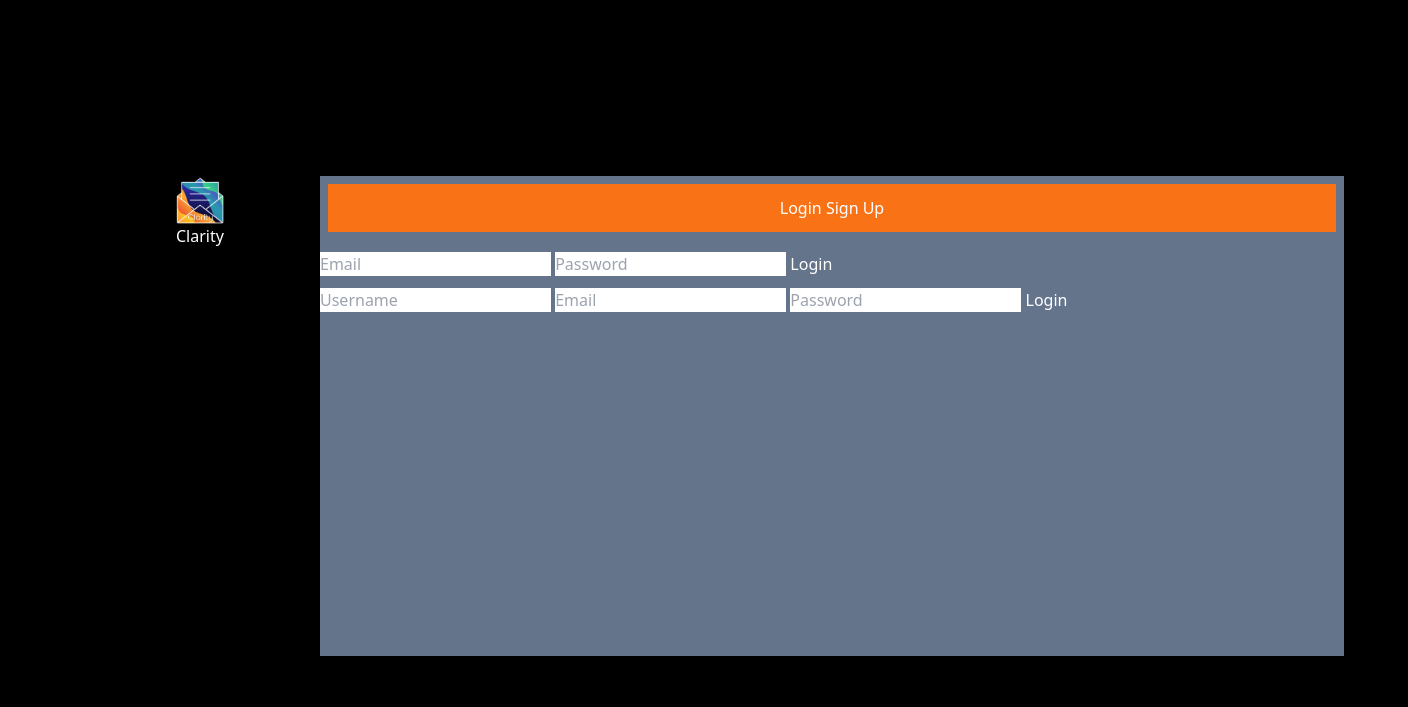
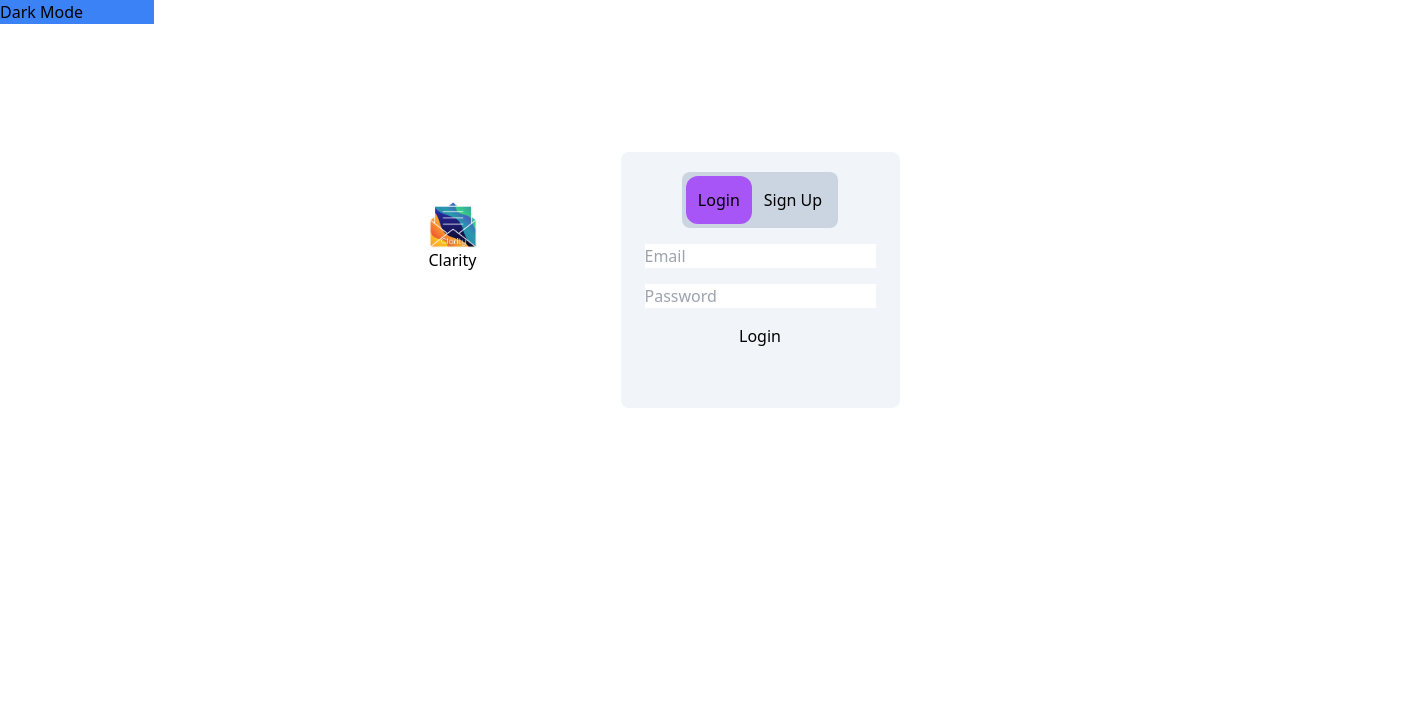
Before and after one commit to anon-public/Clarity_login_page_Tailwind_CSS, a website built with Vite: page index.html in a window 1280 px wide. Shown: the whole page, 1408 px wide, since content can reach past the window. Built offline with nearby package versions, Linux system fonts and the light colour scheme.

Commit message:
Toggle full set up

```diff
--- a/index.html
+++ b/index.html
@@ -8,30 +8,36 @@
     <link href="/input.css" rel="stylesheet">
 </head>
 <body>
-    <div class="container flex mt-[8rem] ml-[8rem] ">
+    <header>
+        <nav class=" inline-block bg-blue-500 top-12 justify-end w-[12vw]">
+            <button type="submit">Dark Mode</button>
+        </nav>
+    </header>
+    <div class="container flex mt-[8rem] mx-auto justify-center gap-24 ">
+
         <div class="left m-12 ">
             <img src="/PIXEL WORLD-fotor-bg-remover-20250919232239.png" alt="logo" class="w-12 h-12" >
             <h1> Clarity </h1>
         </div>
-        <div class="right  flex flex-col  gap-3 m-12 bg-slate-500 w-[80vw] h-[60vh] ">
-            <div class="toggle bg-orange-500 text-center p-3 m-2">
-                <button id="TGlogin">Login</button>
-                <button id="TGsign">Sign Up</button>
+        <div class="right  flex flex-col  gap-1 bg-slate-100 rounded-lg p-4 items-center h-[16rem]">
+            <div class="toggle flex bg-slate-300 text-center p-1  m-1 rounded-lg w-17">
+                <button class="bg-purple-500  rounded-xl p-3 transition-colors duration-300"  id="TGlogin">Login</button>
+                <button class=" rounded-xl p-3  transition-colors duration-300" id="TGsign">Sign Up</button>
 
             </div>
-                            <div id="logincontent">
+                <div id="logincontent" class="block ">
                     <form action="/login" method="post">
-                        <input type="text" name="email" placeholder="Email" required>
-                        <input type="password" name="password" placeholder="Password" required>
-                        <button type="submit">Login</button>
+                        <p><input type="text" name="email" placeholder="Email" required></p>
+                       <p> <input type="password" name="password" placeholder="Password" required></p>
+                        <p><button type="submit">Login</button></p>
                     </form>
                 </div>
-                <div id="signcontent">
+                <div id="signcontent" class="hidden ">
                     <form action="/login" method="post">
-                        <input  type="text" name="username" placeholder="Username" required>
-                        <input type="text" name="email" placeholder="Email" required>
-                        <input type="password" name="password" placeholder="Password" required>
-                        <button type="submit">Login</button>
+                        <p><input  type="text" name="username" placeholder="Username" required></p>
+                        <p><input type="text" name="email" placeholder="Email" required></p>
+                        <p><input type="password" name="password" placeholder="Password" required></p>
+                        <p><button type="submit">Login</button></p>
                     </form>
                 </div>
         </div>
--- a/input.css
+++ b/input.css
@@ -3,6 +3,10 @@
 @tailwind utilities;
 
 body{
-    background-color: #000000;
-    color: #ffffff;
+    background-color: #ffffff;
+    color: #000000;
 }
+p{
+    padding: 8px;
+    text-align: center;
+}
--- a/scripts.js
+++ b/scripts.js
@@ -5,15 +5,26 @@ let TGsign = document.getElementById("TGsign");
 let signContent = document.getElementById("signcontent");
 let loginContent = document.getElementById("logincontent");
 
+const active = "bg-purple-500";
+const inactive = "bg-slate-300";
+
 
 TGlogin.addEventListener('click',e=>{
     document.getElementById('signcontent').style.display = "none";
     document.getElementById('logincontent').style.display = "block";
     loginContent.querySelector('form').reset();
+    TGlogin.classList.add(active);
+    TGlogin.classList.remove(inactive);
+    TGsign.classList.add(inactive);
+    TGsign.classList.remove(active);
 })
 
 TGsign.addEventListener("click", e=>{
     document.getElementById('signcontent').style.display = "block";
     document.getElementById('logincontent').style.display = "none";
     signContent.querySelector('form').reset();
+    TGsign.classList.add(active);
+    TGsign.classList.remove(inactive);
+    TGlogin.classList.add(inactive);
+    TGlogin.classList.remove(active);
 })
--- a/tailwind.config.js
+++ b/tailwind.config.js
@@ -3,6 +3,7 @@ module.exports = {
   content: ["*"],
   theme: {
     extend: {},
+
   },
   plugins: [],
 }
```
